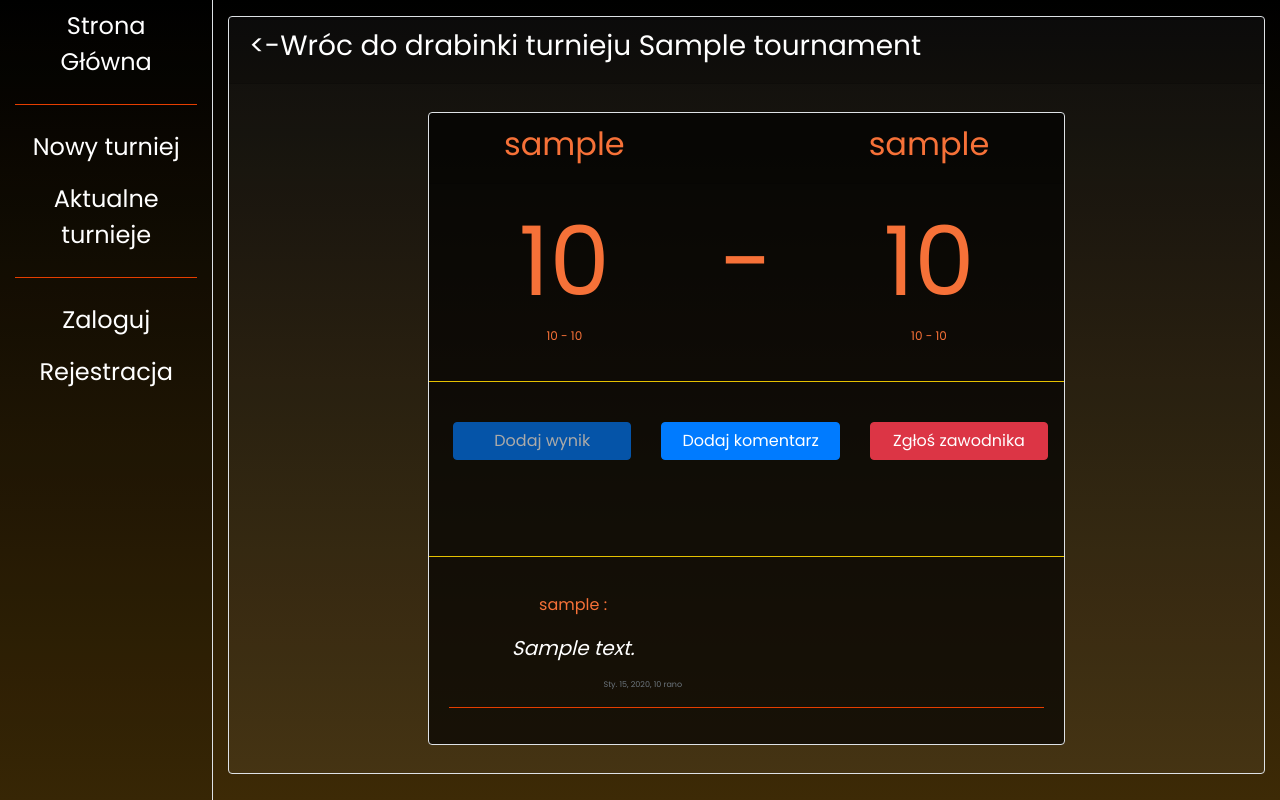
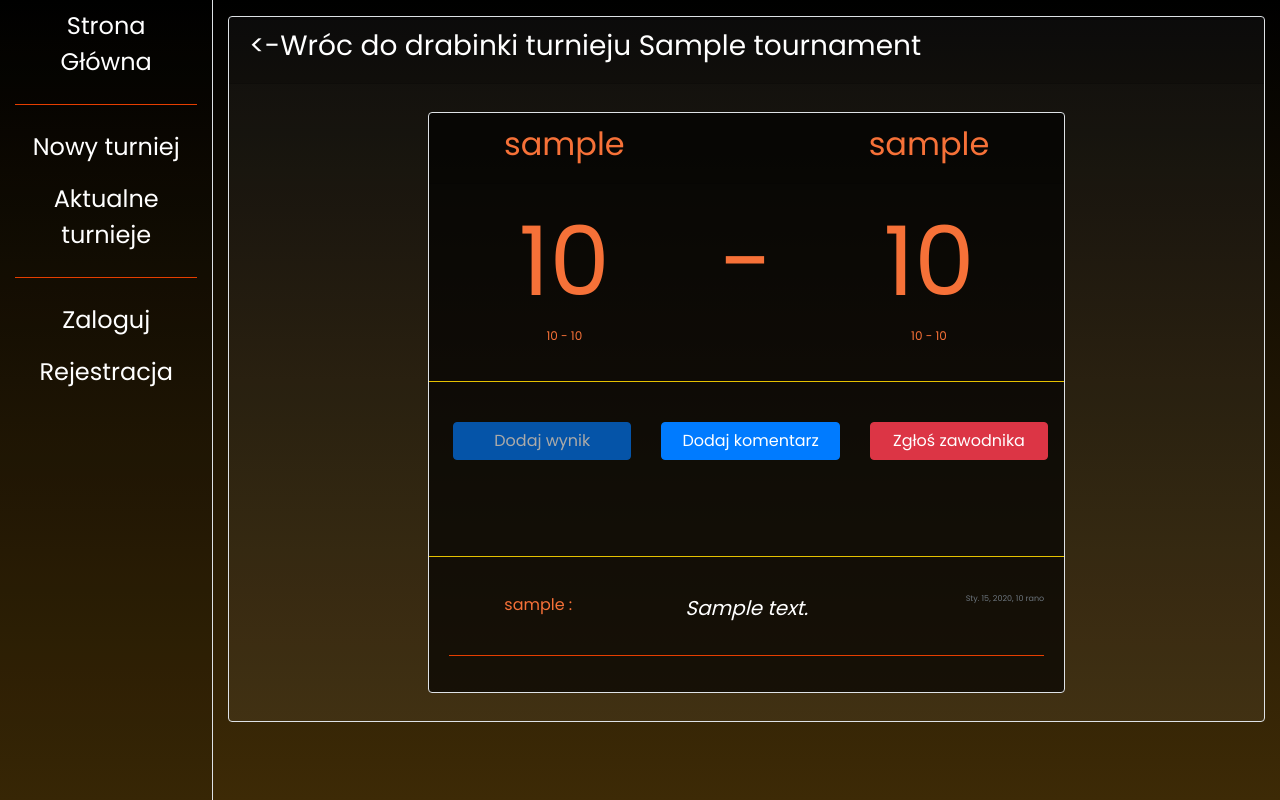
Before and after one commit to psgoral/Django-Tournament-Creator, a Django app: a page that uses main/templates/main/match.html in a window 1280 px wide. Run offline with Django 3.2, Linux system fonts and the light colour scheme; tables that the repository leaves empty hold one stand-in row (values such as "Sample post"); some libraries are stand-ins or nearby versions.

Commit message:
deploy-script

```diff
--- a/main/templates/main/match.html
+++ b/main/templates/main/match.html
@@ -132,10 +132,10 @@
                                 <div class="card-body">
 
                                     {%for comment in comments%}
-                                    <div class="col-5">
-                                        <p style="font-size: 16px;">{{comment.author}} : </p>
-                                        <p style="font-size: 20px;" class="text-white"><em>{{comment.message}}</em></p>
-                                        <p class="small text-secondary text-right" style="font-size:8px">{{comment.date}}</p>
+                                    <div class="row row-cols-3">
+                                        <p class= "col" style="font-size: 16px;">{{comment.author}} : </p>
+                                        <p style="font-size: 20px;" class="col text-white"><em>{{comment.message}}</em></p>
+                                        <p class="col small text-secondary text-right" style="font-size:8px">{{comment.date}}</p>
                                     </div>
                                     <hr style="background-color: orangered;">
                                     {%endfor%}
```
